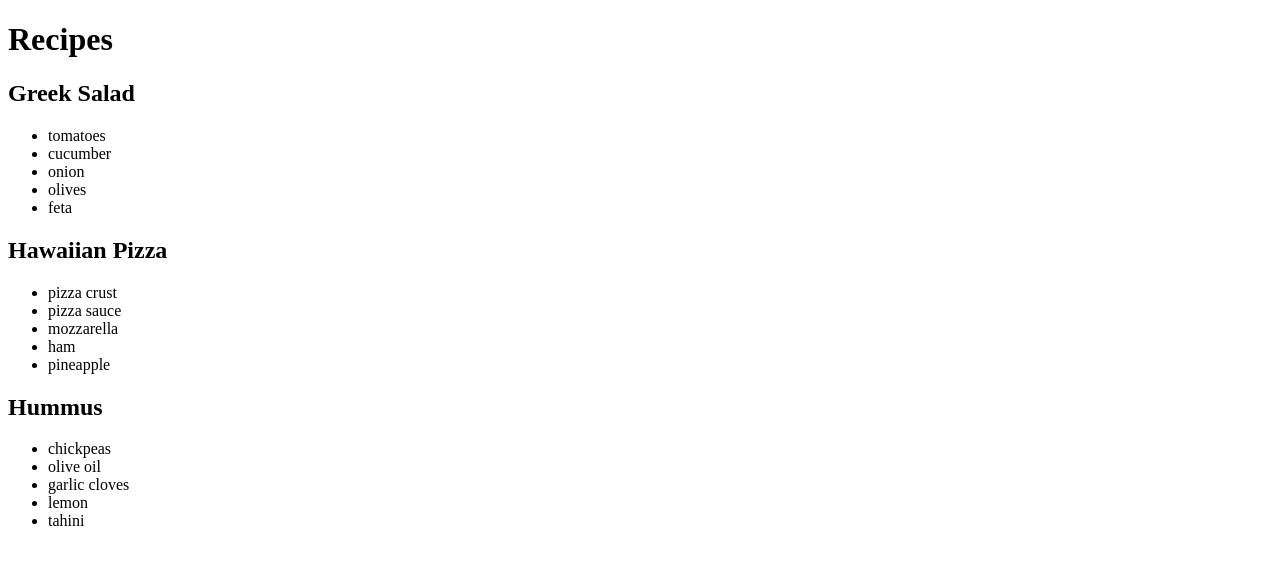
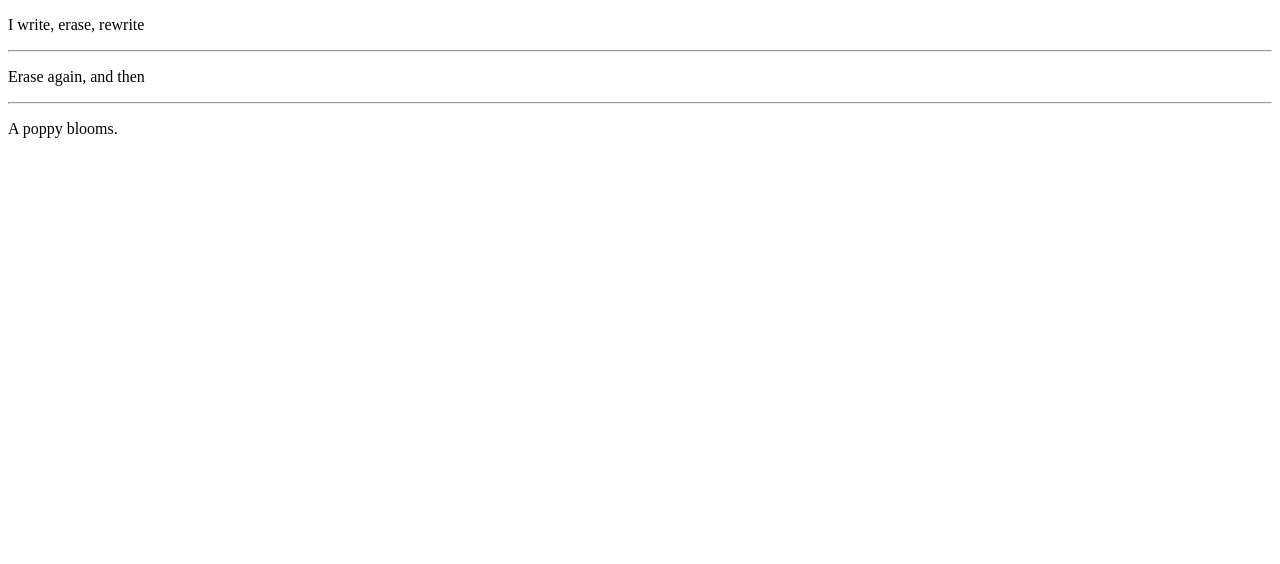
Before and after one commit to vladislav0sidorov/Solution-for-university, a React (Vite) app: page / in a window 1280 px wide. Shown: the top 564 px of the page. Built offline with nearby package versions, Linux system fonts and the light colour scheme.

Commit message:
1_7_4 List with a separator

```diff
--- a/src/App.tsx
+++ b/src/App.tsx
@@ -1,36 +1,35 @@
-// 1_7_3 Extracting a list item component
+// 1_7_4 List with a separator
 /*
-  Создайте список рецептов из этого массива! Для каждого рецепта в массиве выведите его название в виде <h2> и список ингредиентов в виде <ul>. Это потребует вложения двух различных вызовов map.
+Этот пример отображает знаменитое хайку Кацусики Хокусая, каждая строка которого обернута в тег <p>. Ваша задача — вставить разделитель <hr /> между каждым абзацем. Ваша результирующая структура должна выглядеть следующим образом:
+
+<article>
+    <p>I write, erase, rewrite</p>
+    <hr />
+    <p>Erase again, and then</p>
+    <hr />
+    <p>A poppy blooms.</p>
+</article>
+
+  В хайку всего три строки, но ваше решение должно работать с любым количеством строк. Обратите внимание, что элементы <hr /> появляются только между элементами <p>, а не в начале или конце!
+
+  Это редкий случай, когда индекс в качестве ключа допустим, потому что строки стихотворения никогда не будут перестраиваться.
 */
 
-import { recipes } from './data'
+import { Fragment } from 'react/jsx-runtime'
 
-interface RecipeProps {
-  id: string
-  name: string
-  ingredients: string[]
-}
-
-function Recipe({ name, ingredients }: RecipeProps) {
-  return (
-    <div>
-      <h2>{name}</h2>
-      <ul>
-        {ingredients.map((ingredient: string) => (
-          <li key={ingredient}>{ingredient}</li>
-        ))}
-      </ul>
-    </div>
-  )
+const poem = {
+  lines: ['I write, erase, rewrite', 'Erase again, and then', 'A poppy blooms.']
 }
 
 export default function RecipeList() {
   return (
-    <div>
-      <h1>Recipes</h1>
-      {recipes.map(recipe => (
-        <Recipe key={recipe.id} id={recipe.id} name={recipe.name} ingredients={recipe.ingredients} />
+    <article>
+      {poem.lines.map((line, index) => (
+        <Fragment key={index}>
+          <p>{line}</p>
+          {index < poem.lines.length - 1 && <hr />}
+        </Fragment>
       ))}
-    </div>
+    </article>
   )
 }
```
